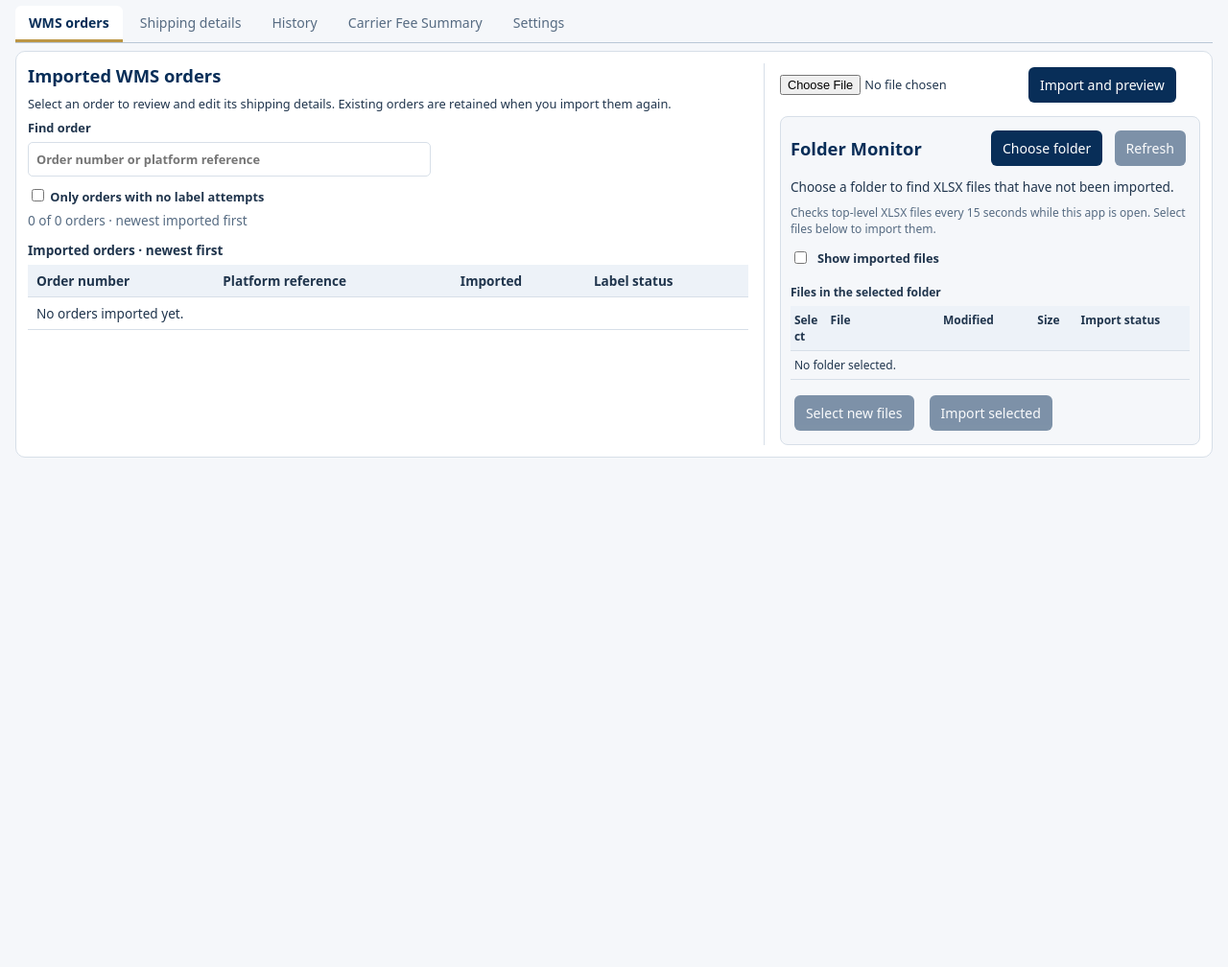
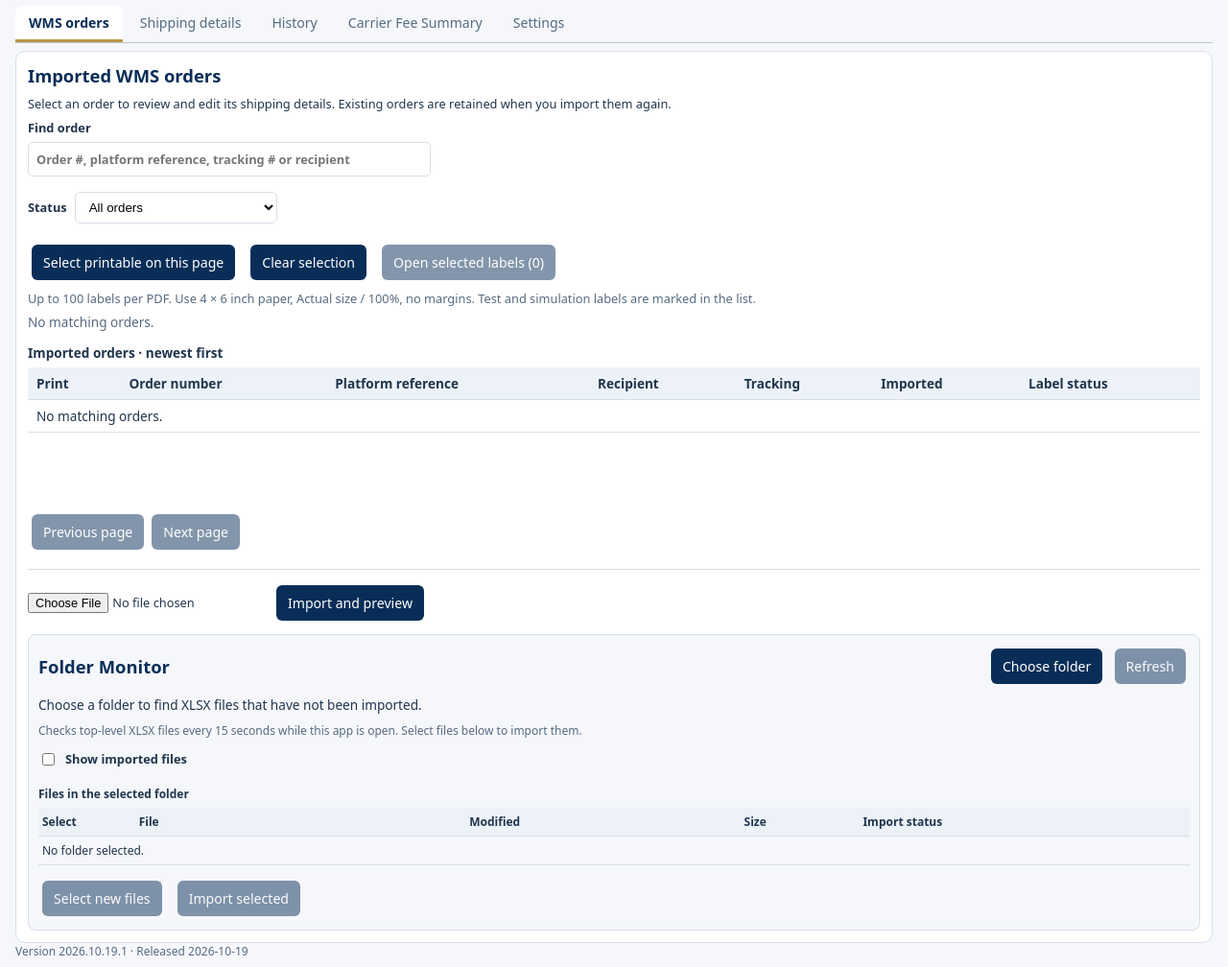
Before and after one commit to hli9562/WMS2ShipStation, a FastAPI app: page / in a window 1280 px wide. Shown: the part 66-1074 px from the top of the page at 96% size. Before the commit the page ends 543 px from the top, so only its background shows below. Run offline with FastAPI, Linux system fonts and the light colour scheme; data comes from the database, SQL or seed files in the repository; data that the repository does not hold is empty.

Commit message:
Add batch label printing, order filters and release display

```diff
--- a/wms2ship/main.py
+++ b/wms2ship/main.py
@@ -120,7 +120,13 @@ def create_app(settings: Settings | None = None) -> FastAPI:
     @app.get("/")
     def home(request: Request):
         return templates.TemplateResponse(
-            request=request, name="index.html", context={"csrf": request.app.state.csrf_token}
+            request=request,
+            name="index.html",
+            context={
+                "csrf": request.app.state.csrf_token,
+                "version": "2026.10.19.1",
+                "release_date": "2026-10-19",
+            },
         )
 
     return app
--- a/wms2ship/static/app.css
+++ b/wms2ship/static/app.css
@@ -222,3 +222,12 @@ caption { padding: 6px 0; }
 .package-preset-label select { display: block; width: 100%; padding: 7px; margin: 5px 0; border: 1px solid var(--border); border-radius: 5px; }
 .settings-error { color: #84231a; background: #fff0ed; padding: 8px; border-radius: 5px; }
 @media (max-width: 850px) { .settings-grid { grid-template-columns: 1fr; } }
+
+/* Keep the expanded order table readable on ordinary laptop screens. */
+#order-status { margin: 6px 0 6px 8px; padding: 7px 10px; border: 1px solid var(--border); border-radius: 6px; background: white; }
+#orders input[type="checkbox"] { width: 18px; height: 18px; }
+.order-workspace table { min-width: 850px; }
+@media (min-width: 1051px) and (max-width: 1500px) {
+  #panel-import { grid-template-columns: 1fr; }
+  .import-tools { grid-column: 1; grid-row: 2; border-left: 0; border-top: 1px solid var(--border); padding: 12px 0 0; }
+}
--- a/wms2ship/static/app.js
+++ b/wms2ship/static/app.js
@@ -58,26 +58,50 @@ function message(parent, value, tag = 'p') {
 }
 
 let importedOrders = [];
+let orderOffset = 0;
+let orderRevision = 0;
+let orderSearchTimer;
+const selectedLabels = new Set();
+function updateBatchButton() {
+  const button = document.querySelector('#batch-print');
+  button.disabled = !selectedLabels.size;
+  button.textContent = `Open selected labels (${selectedLabels.size})`;
+}
 function renderOrders() {
-  const query = document.querySelector('#order-search').value.trim().toLowerCase();
-  const onlyNew = document.querySelector('#new-orders-only').checked;
-  const visible = importedOrders.filter(row => (!onlyNew || !row.label_status) &&
-    `${row.wms_order_no} ${row.platform_reference || ''}`.toLowerCase().includes(query));
   orders.replaceChildren();
-  document.querySelector('#order-list-status').textContent = `${visible.length} of ${importedOrders.length} orders · newest imported first`;
-  if (!visible.length) {
-    const cell = message(message(orders, '', 'tr'), importedOrders.length ? 'No matching orders.' : 'No orders imported yet.', 'td');
-    cell.colSpan = 4;
-  }
-  for (const row of visible) {
+  document.querySelector('#order-list-status').textContent = importedOrders.length
+    ? `Orders ${orderOffset + 1}–${orderOffset + importedOrders.length} · newest imported first`
+    : 'No matching orders.';
+  if (!importedOrders.length) message(message(orders, '', 'tr'), 'No matching orders.', 'td').colSpan = 7;
+  for (const row of importedOrders) {
     const tr = message(orders, '', 'tr');
     if (!row.label_status) tr.className = 'new-order';
+    const selectCell = message(tr, '', 'td');
+    if (row.label_id) {
+      const checkbox = document.createElement('input');
+      checkbox.type = 'checkbox';
+      checkbox.setAttribute('aria-label', `Print ${row.wms_order_no}`);
+      checkbox.checked = selectedLabels.has(row.label_id);
+      checkbox.addEventListener('change', () => {
+        if (checkbox.checked && selectedLabels.size >= 100) {
+          checkbox.checked = false;
+          document.querySelector('#batch-print-status').textContent = 'Select up to 100 labels per PDF.';
+          return;
+        }
+        if (checkbox.checked) selectedLabels.add(row.label_id); else selectedLabels.delete(row.label_id);
+        updateBatchButton();
+      });
+      selectCell.append(checkbox);
+    } else selectCell.textContent = '—';
     const link = message(message(tr, '', 'td'), row.wms_order_no, 'a');
     link.href = '#orders';
     message(tr, row.platform_reference || '—', 'td');
+    message(tr, row.recipient_name || '—', 'td');
+    message(tr, row.tracking_number || '—', 'td');
     const date = message(tr, new Date(row.created_at).toLocaleString(), 'td');
     date.title = row.created_at;
-    message(tr, row.label_status ? row.label_status.replaceAll('_', ' ') : 'New · no label attempts', 'td');
+    const mode = row.provider_code === 'fake' ? ' · SIMULATION' : row.provider_code === 'shipstation_test' ? ' · TEST' : '';
+    message(tr, row.label_status ? row.label_status.replaceAll('_', ' ') + mode : 'New · no label attempts', 'td');
     link.addEventListener('click', async event => {
       event.preventDefault();
       try {
@@ -91,13 +115,66 @@ function renderOrders() {
     });
   }
 }
-async function loadOrders() {
-  importedOrders = await api('/api/orders');
+async function loadOrders(reset = true) {
+  const revision = ++orderRevision;
+  if (reset) orderOffset = 0;
+  selectedLabels.clear();
+  updateBatchButton();
+  importedOrders = [];
+  orders.replaceChildren();
+  document.querySelector('#order-list-status').textContent = 'Loading orders…';
+  document.querySelector('#orders-previous').disabled = true;
+  document.querySelector('#orders-next').disabled = true;
+  const params = new URLSearchParams({search: document.querySelector('#order-search').value,
+    status: document.querySelector('#order-status').value, offset: orderOffset, limit: 101});
+  const rows = await api(`/api/orders?${params}`);
+  if (revision !== orderRevision) return;
+  importedOrders = rows.slice(0, 100);
+  document.querySelector('#orders-previous').disabled = orderOffset === 0;
+  document.querySelector('#orders-next').disabled = rows.length <= 100;
   renderOrders();
 }
-document.querySelector('#order-search').addEventListener('input', renderOrders);
-document.querySelector('#new-orders-only').addEventListener('change', renderOrders);
-document.querySelector('#tab-import').addEventListener('click', () => loadOrders().catch(error => { status.textContent = error.message; }));
+function reloadOrders() { loadOrders().catch(error => { status.textContent = error.message; }); }
+document.querySelector('#order-search').addEventListener('input', () => {
+  clearTimeout(orderSearchTimer);
+  ++orderRevision;
+  clearPrintSelection();
+  orderSearchTimer = setTimeout(reloadOrders, 250);
+});
+document.querySelector('#order-status').addEventListener('change', reloadOrders);
+document.querySelector('#tab-import').addEventListener('click', reloadOrders);
+for (const [id, delta] of [['orders-previous', -100], ['orders-next', 100]]) {
+  document.getElementById(id).addEventListener('click', () => {
+    orderOffset = Math.max(0, orderOffset + delta);
+    loadOrders(false).catch(error => { status.textContent = error.message; });
+  });
+}
+function clearPrintSelection() { selectedLabels.clear(); renderOrders(); updateBatchButton(); }
+document.querySelector('#clear-printable').addEventListener('click', clearPrintSelection);
+document.querySelector('#select-printable').addEventListener('click', () => {
+  importedOrders.filter(row => row.label_id).forEach(row => selectedLabels.add(row.label_id));
+  renderOrders(); updateBatchButton();
+});
+let batchPdfUrl;
+document.querySelector('#batch-print').addEventListener('click', async event => {
+  const button = event.currentTarget;
+  const output = document.querySelector('#batch-print-status');
+  button.disabled = true;
+  output.textContent = 'Preparing labels…';
+  try {
+    const response = await fetch('/api/labels/batch-print', {method: 'POST',
+      headers: {'X-CSRF-Token': csrf, 'Content-Type': 'application/json'},
+      body: JSON.stringify({label_ids: [...selectedLabels]})});
+    if (!response.ok) { const error = await response.json(); throw new Error(typeof error.detail === 'string' ? error.detail : 'Unable to prepare labels.'); }
+    if (batchPdfUrl) URL.revokeObjectURL(batchPdfUrl);
+    batchPdfUrl = URL.createObjectURL(await response.blob());
+    output.replaceChildren();
+    const link = message(output, 'Open combined 4 × 6 PDF to print', 'a');
+    link.href = batchPdfUrl; link.target = '_blank'; link.rel = 'noopener';
+    message(output, 'Select Actual size / 100% in the print dialog.');
+  } catch (error) { output.textContent = error.message; }
+  finally { updateBatchButton(); }
+});
 
 document.querySelector('#import-form').addEventListener('submit', async event => {
   event.preventDefault();
--- a/wms2ship/templates/index.html
+++ b/wms2ship/templates/index.html
@@ -34,10 +34,14 @@
       <div class="order-workspace">
       <h2>Imported WMS orders</h2>
       <p>Select an order to review and edit its shipping details. Existing orders are retained when you import them again.</p>
-      <label for="order-search">Find order<input id="order-search" type="search" placeholder="Order number or platform reference"></label>
-      <label><input id="new-orders-only" type="checkbox"> Only orders with no label attempts</label>
+      <label for="order-search">Find order<input id="order-search" type="search" placeholder="Order #, platform reference, tracking # or recipient" maxlength="200"></label>
+      <label>Status<select id="order-status"><option value="all">All orders</option><option value="new">New · no label attempts</option><option value="purchased">Purchased</option><option value="removed">Removed</option><option value="attention">Needs attention / processing</option></select></label>
+      <div class="inbox-actions"><button id="select-printable" type="button">Select printable on this page</button><button id="clear-printable" type="button">Clear selection</button><button id="batch-print" type="button" disabled>Open selected labels (0)</button></div>
+      <p class="field-note">Up to 100 labels per PDF. Use 4 × 6 inch paper, Actual size / 100%, no margins. Test and simulation labels are marked in the list.</p>
+      <p id="batch-print-status" role="status"></p>
       <p id="order-list-status" role="status" aria-live="polite"></p>
-      <div class="table-scroll" tabindex="0" aria-label="Imported order list"><table><caption>Imported orders · newest first</caption><thead><tr><th scope="col">Order number</th><th scope="col">Platform reference</th><th scope="col">Imported</th><th scope="col">Label status</th></tr></thead><tbody id="orders"></tbody></table></div>
+      <div class="table-scroll" tabindex="0" aria-label="Imported order list"><table><caption>Imported orders · newest first</caption><thead><tr><th scope="col">Print</th><th scope="col">Order number</th><th scope="col">Platform reference</th><th scope="col">Recipient</th><th scope="col">Tracking</th><th scope="col">Imported</th><th scope="col">Label status</th></tr></thead><tbody id="orders"></tbody></table></div>
+      <button id="orders-previous" type="button" disabled>Previous page</button><button id="orders-next" type="button" disabled>Next page</button>
       </div>
       <aside class="import-tools" aria-label="Import files">
       <form id="import-form">
@@ -221,6 +225,7 @@
       </form>
       <p id="contact-status" role="status" aria-live="polite"></p>
     </section>
+  <footer class="field-note">Version {{ version }} · Released {{ release_date }}</footer>
   </main>
 </body>
 </html>
```
Also changed, not shown: tests/test_batch_orders.py (added, +79 -0 lines), wms2ship/import_routes.py (+43 -17 lines), wms2ship/labels.py (+33 -0 lines), README.md.
